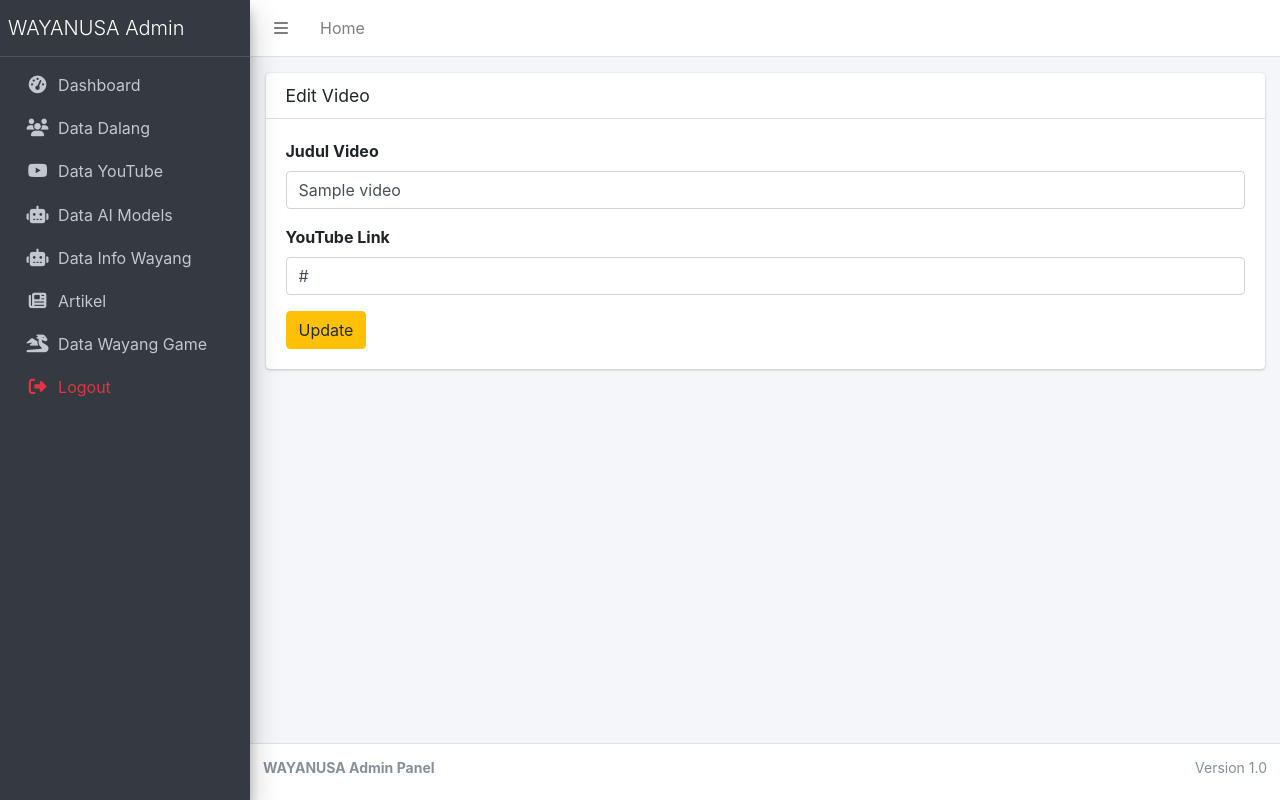
After one commit to Fikriferry/FLASK_WAYANUSA, a Flask app: page /admin/video/edit/1 in a window 1280 px wide. The commit adds this page. Run offline with Flask 3, Linux system fonts and the light colour scheme; the visitor is signed in with stand-in values (Sample User, id 1); tables that the repository leaves empty hold one stand-in row (values such as "Sample post"); some libraries are stand-ins or nearby versions.

Commit message:
feat: Update RAG service API key and model version; add video editing functionality and dalang listing

```diff
--- a/rag_service.py
+++ b/rag_service.py
@@ -10,7 +10,7 @@ import os
 
 # Load API Key
 load_dotenv()
-GOOGLE_API_KEY = os.getenv("GOOGLE_API_KEY")
+GOOGLE_API_KEY = os.getenv("GEMINI_API_KEY")
 
 class RagService:
     def __init__(self):
@@ -18,7 +18,7 @@ class RagService:
         self.qa_chain = None
         # Inisialisasi Model Gemini khusus RAG
         self.llm = ChatGoogleGenerativeAI(
-            model="gemini-1.5-flash",
+            model="gemini-2.5-flash",
             temperature=0.3, # Rendah biar faktual, tidak halusinasi
             google_api_key=GOOGLE_API_KEY
         )
--- a/routes/web_routes.py
+++ b/routes/web_routes.py
@@ -123,7 +123,8 @@ def quiz_play():
 
 @web_routes.route('/mencari-dalang')
 def mencari_dalang():
-    return render_template('mencari_dalang.html')
+    dalangs = Dalang.query.all()   # 🔥 INI KUNCI UTAMA
+    return render_template('mencari_dalang.html', dalangs=dalangs)
 
 @web_routes.route("/pertunjukan_wayang/video/<int:id>")
 def video_detail(id):
@@ -302,6 +303,28 @@ def video_add():
         return redirect(url_for('web.video_list'))
 
     return render_template('admin/video_add.html')
+
+@web_routes.route('/admin/video/edit/<int:id>', methods=['GET', 'POST'])
+@admin_login_required
+def video_edit(id):
+    item = Video.query.get_or_404(id)
+
+    if request.method == 'POST':
+        judul = request.form.get('judul')
+        youtube_link = request.form.get('youtube_link')
+
+        if not judul or not youtube_link:
+            flash("Judul dan YouTube Link wajib diisi!", "error")
+            return redirect(url_for('web.video_edit', id=id))
+
+        item.judul = judul
+        item.youtube_link = youtube_link
+
+        db.session.commit()
+        flash("Video berhasil diperbarui!", "success")
+        return redirect(url_for('web.video_list'))
+
+    return render_template('admin/video_edit.html', item=item)
 
 @web_routes.route('/admin/video/delete/<int:id>')
 @admin_login_required
@@ -785,7 +808,7 @@ def admin_wayanggame_edit(id):
         flash("Wayang berhasil diperbarui!", "success")
         return redirect(url_for("web.admin_wayanggame_list"))
 
-    return render_template("admin/wayanggame_edit.html", wayang=item)
+    return render_template("admin/wayanggame_edit.html", item=item)
 
 # =========================
 # DELETE WAYANG GAME
--- /dev/null
+++ b/templates/admin/video_edit.html
@@ -0,0 +1,38 @@
+{% extends "admin/layout_admin.html" %}
+{% block title %}Edit Video{% endblock %}
+
+{% block content %}
+
+<div class="card">
+    <div class="card-header">
+        <h3 class="card-title">Edit Video</h3>
+    </div>
+
+    <div class="card-body">
+        <form method="POST">
+
+            <div class="form-group">
+                <label>Judul Video</label>
+                <input type="text"
+                       name="judul"
+                       value="{{ item.judul }}"
+                       class="form-control"
+                       required>
+            </div>
+
+            <div class="form-group">
+                <label>YouTube Link</label>
+                <input type="url"
+                       name="youtube_link"
+                       value="{{ item.youtube_link }}"
+                       class="form-control"
+                       required>
+            </div>
+
+            <button class="btn btn-warning">Update</button>
+
+        </form>
+    </div>
+</div>
+
+{% endblock %}
```
Also changed, not shown: templates/admin/video_list.html (+8 -6 lines), templates/mencari_dalang.html (+46 -7 lines).
